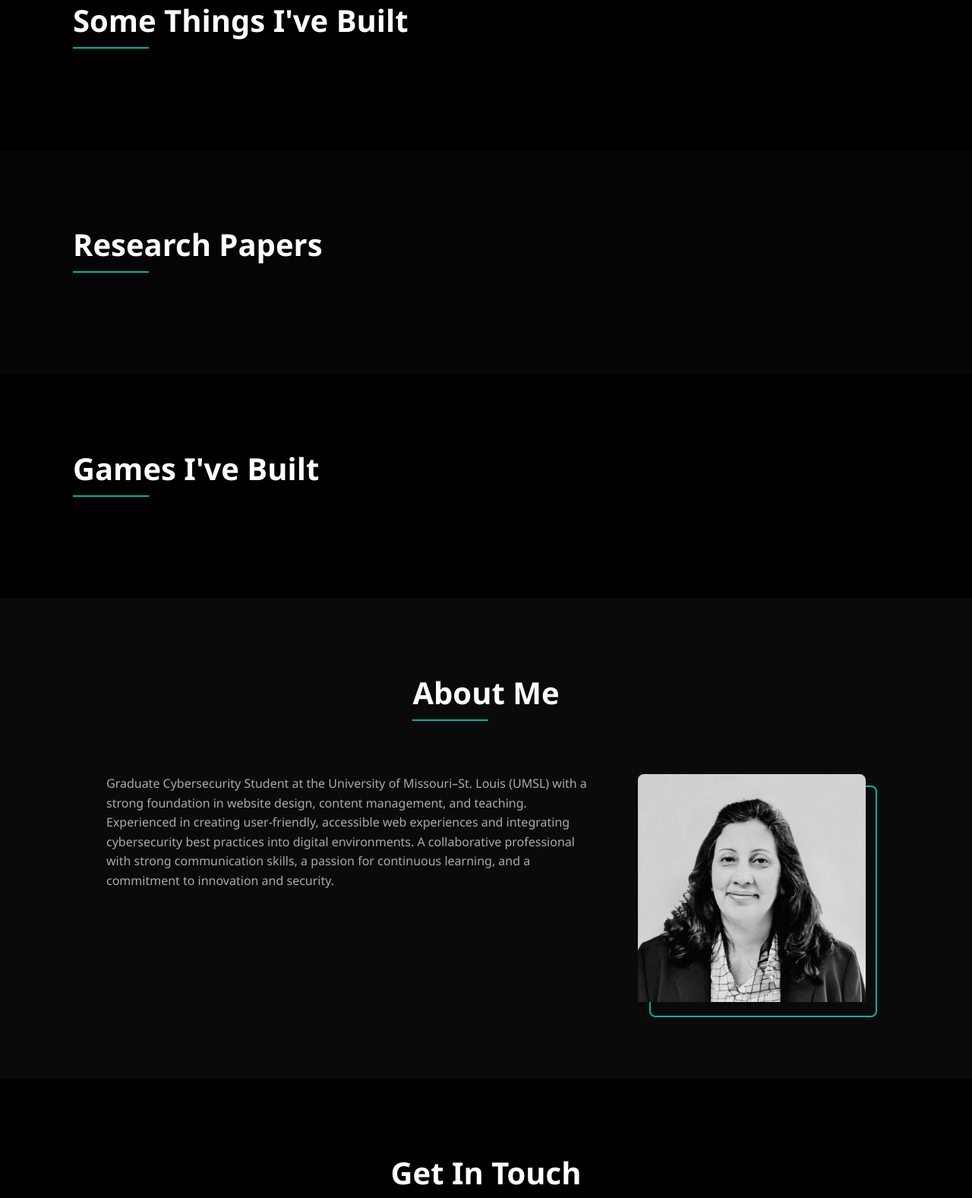
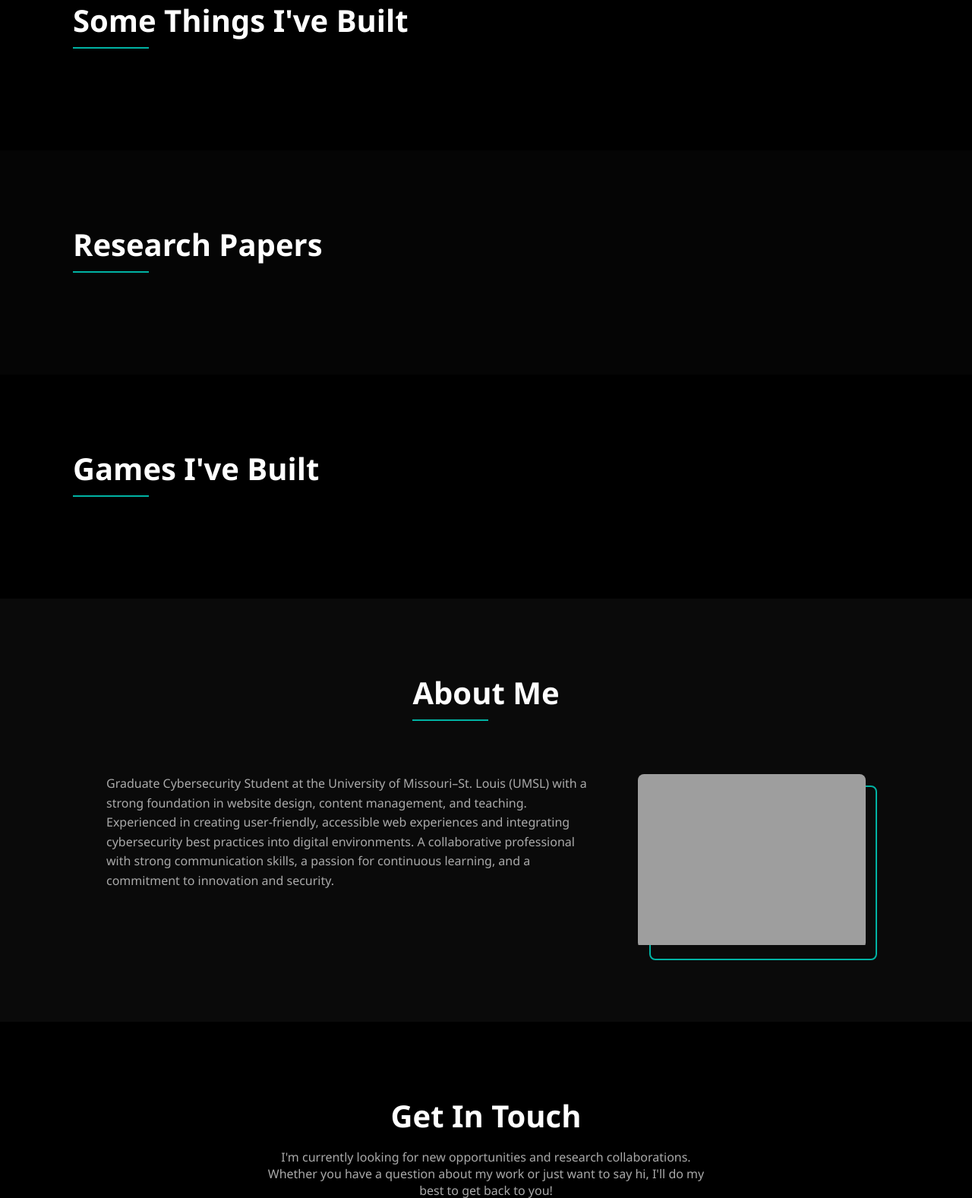
Before and after one commit to aayushgauba/portfolio, a Django app: page /sarika/ in a window 1280 px wide. Shown: the part 897-2474 px from the top of the page at 76% size. Run offline with Django 5.2, Linux system fonts and the light colour scheme; data that the repository does not hold is empty; grey boxes are pictures that could not be loaded.

Commit message:
Bug Fixes

```diff
--- a/templates/sarika/sarika.html
+++ b/templates/sarika/sarika.html
@@ -1084,7 +1084,7 @@
                     {% if profile_photo %}
                         <img src="{{ profile_photo.image.url }}" alt="Profile Photo" class="profile-img">
                     {% else %}
-                        <img src="{% static 'images/sarika.jpg' %}" alt="Profile Photo" class="profile-img">
+                        <img src="https://media.licdn.com/dms/image/v2/D5603AQFOOoltox2m0A/profile-displayphoto-scale_400_400/B56ZlG4rHaI4Ag-/0/1757830886778?e=1770249600&v=beta&t=-XknVMoKY4uhXmpa7UeIE3lYAni2bcAbe0aP_9waH6Y" alt="Profile Photo" class="profile-img">
                     {% endif %}
                 </div>
                 <div class="image-border"></div>
```
